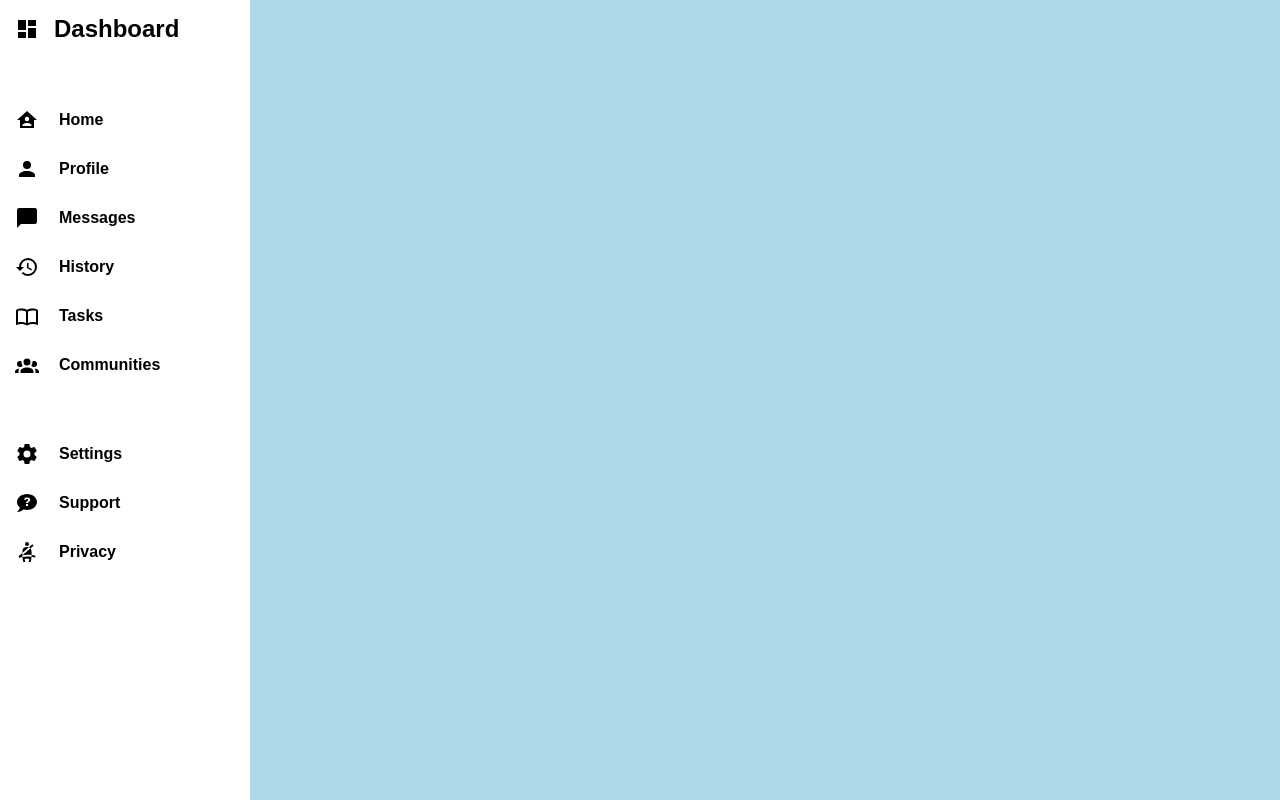
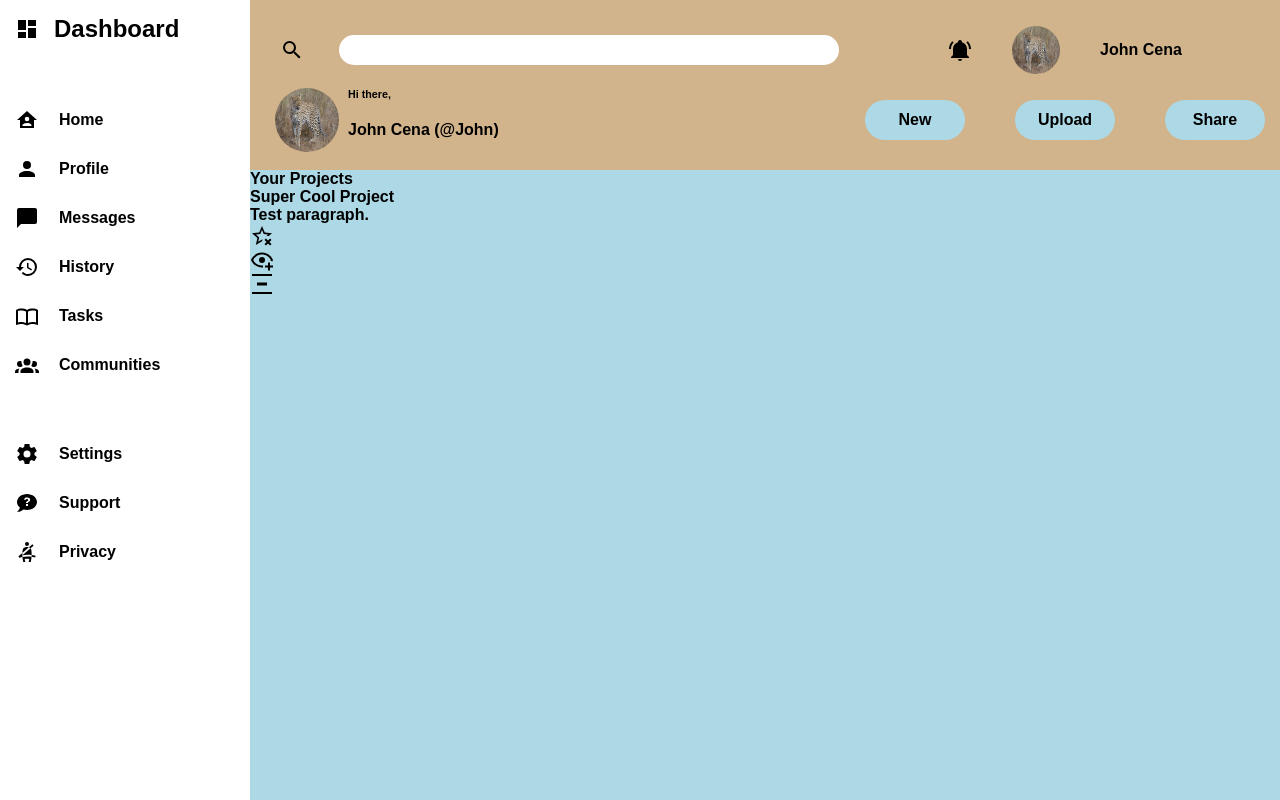
Before and after one commit to andrewoc1/admin-dashboard, a plain HTML site: page index.html in a window 1280 px wide. Drawn offline with Linux system fonts and the light colour scheme; a web font is replaced by a local one.

Commit message:
Complete Header layout design and begin main section

```diff
--- a/index.html
+++ b/index.html
@@ -109,16 +109,80 @@
       </div>
 
       <div class="header">
-        <div class="search-bar"></div>
+        <div class="search-bar">
+          <img
+            src="/assets/magnify.svg"
+            alt="Search icon"
+            class="header-icon"
+          />
+          <input type="text" name="search-input" class="search-input" />
+        </div>
 
-        <div class="profile-bar"></div>
+        <div class="profile-bar">
+          <img
+            src="assets/bell-ring.svg"
+            alt="notification icon"
+            class="header-icon"
+          />
+          <img
+            src="assets/cheetah.jpg"
+            alt="cheetah profile picture"
+            class="profile-picture-top"
+          />
+          <span>John Cena</span>
+        </div>
 
-        <div class="main-profile-bar"></div>
+        <div class="main-profile-bar">
+          <img
+            src="assets/cheetah.jpg"
+            alt="cheetah profile picture"
+            class="profile-picture-main"
+          />
+          <h6>Hi there,</h6>
+          <span>John Cena (@John)</span>
+        </div>
 
-        <div class="new-upload-share"></div>
+        <div class="new-upload-share">
+          <button class="header-post-btn">New</button>
+          <button class="header-post-btn">Upload</button>
+          <button class="header-post-btn">Share</button>
+        </div>
       </div>
 
-      <div class="main-content"></div>
+      <div class="main-content">
+        <div class="projects-section">
+          <span>Your Projects</span>
+
+          <div class="project-card">
+            <div class="project-card-words">
+              <span>Super Cool Project</span>
+              <p>Test paragraph.</p>
+            </div>
+            <div class="symbols">
+              <img
+                src="assets/star-remove-outline.svg"
+                alt="star icon"
+                class="card-icon"
+              />
+            </div>
+            <div class="symbols">
+              <img
+                src="assets/eye-plus-outline.svg"
+                alt="eye icon"
+                class="card-icon"
+              />
+            </div>
+
+            <div class="symbols">
+              <img
+                src="assets/align-vertical-distribute.svg"
+                alt="lines icon"
+                class="card-icon"
+              />
+            </div>
+          </div>
+        </div>
+      </div>
     </div>
   </body>
 </html>
--- a/style.css
+++ b/style.css
@@ -56,7 +56,7 @@ body {
   width: 100dvw;
   background-color: lightblue;
   display: grid;
-  grid-template: 200px 1fr / 250px 1fr;
+  grid-template: 170px 1fr / 250px 1fr;
 }
 
 .sidebar {
@@ -97,3 +97,95 @@ body {
   height: 24px;
   display: block;
 }
+
+.header {
+  grid-column: 2/3;
+  display: grid;
+  grid-template: auto auto / 1fr 400px;
+  align-items: center;
+  padding: 15px;
+  background-color: tan;
+}
+
+.search-bar {
+  display: flex;
+  align-items: center;
+  gap: 35px;
+  margin-left: 15px;
+}
+
+.search-input {
+  height: 30px;
+  width: 100%;
+  min-width: 50px;
+  max-width: 500px;
+  border-radius: 15px;
+  border: none;
+  background-color: white;
+  padding: 10px;
+  text-decoration: none;
+}
+
+.search-input:focus {
+  background-color: lightgrey;
+}
+
+.profile-bar {
+  display: flex;
+  justify-content: center;
+  align-items: center;
+  padding: 8px;
+  gap: 2.5rem;
+}
+
+.main-profile-bar {
+  display: grid;
+  grid-template: 30px 1fr / 70px 1fr;
+  margin-left: 10px;
+  gap: 3px;
+}
+
+.main-profile-bar > img {
+  grid-row: 1 / 3;
+}
+
+.new-upload-share {
+  display: flex;
+  justify-content: center;
+  align-items: center;
+  gap: 50px;
+}
+
+.new-upload-share > button {
+  width: 6.5rem;
+  height: 2.5rem;
+  background-color: lightblue;
+  border: none;
+  cursor: pointer;
+  border-radius: 1.5rem;
+}
+
+.profile-picture-top {
+  width: 3rem;
+  height: 3rem;
+  border-radius: 50px;
+  display: block;
+}
+
+.profile-picture-main {
+  width: 4rem;
+  height: 4rem;
+  border-radius: 50px;
+  display: block;
+}
+.header-icon {
+  width: 24px;
+  height: 24px;
+  display: block;
+}
+
+.card-icon {
+  width: 24px;
+  height: 24px;
+  display: block;
+}
```
Also changed, not shown: assets/magnify.svg (added).
